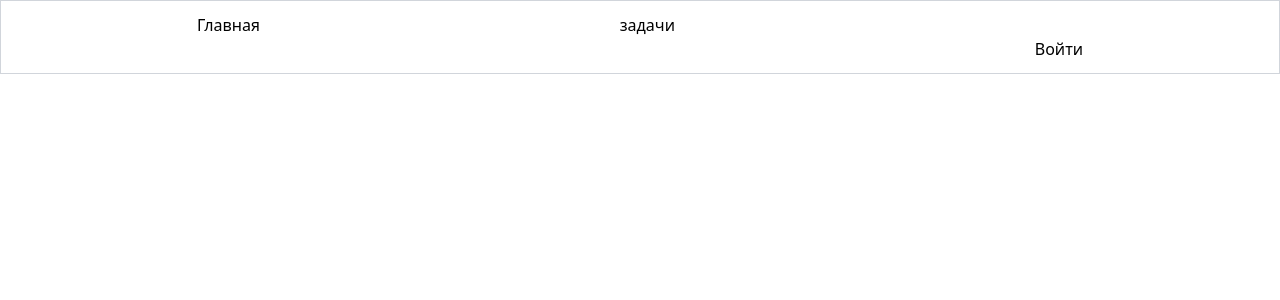
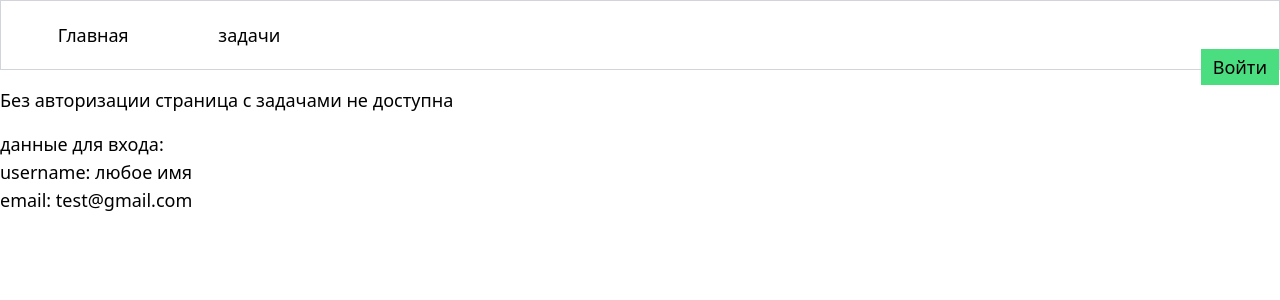
Before and after one commit to hjphopchop/next-auth, a Next.js app: page / in a window 1280 px wide. Shown: the top 300 px of the page. Built offline with nearby package versions, Linux system fonts and the light colour scheme; no server answers.

Commit message:
feat: added some styles && content

```diff
--- a/components/Layout.jsx
+++ b/components/Layout.jsx
@@ -1,9 +1,9 @@
-import Head from 'next/head';
-import Link from 'next/link';
-import React from 'react'
-import LoginBtn from './LoginBtn';
+import Head from "next/head";
+import Link from "next/link";
+import React from "react";
+import LoginBtn from "./LoginBtn";
 
-export default function Layout({children}) {
+export default function Layout({ children }) {
   return (
     <>
       <Head>
@@ -11,8 +11,8 @@ export default function Layout({children}) {
         <meta name="description" content="Generated by create next app" />
         <link rel="icon" href="/favicon.ico" />
       </Head>
-      <header>
-        <ul className="flex justify-around px-4 py-3 border border-gray-300 ">
+      <header className="relative text-lg border border-gray-300">
+        <ul className="flex justify-around w-1/3  items-center px-3 py-5  ">
           <li>
             <Link href="/">
               <a>Главная</a>
@@ -25,12 +25,12 @@ export default function Layout({children}) {
           </li>
           <li>
             <Link href="/">
-              <LoginBtn/>
+              <LoginBtn />
             </Link>
           </li>
         </ul>
       </header>
-      <main>{children}</main>
+      <main className="text-lg container mx-auto">{children}</main>
       <footer></footer>
     </>
   );
--- a/components/LoginBtn.jsx
+++ b/components/LoginBtn.jsx
@@ -5,15 +5,26 @@ export default function LoginBtn() {
   if (session) {
     return (
       <>
-        {session.user.name} <br />
-        <button onClick={() => signOut()}>Выйти</button>
+        <div className="">{session.user.name}</div>
+        <div className="">{session.user.email}</div>
+        <button
+          className="absolute right-0 bottom-50% bg-green-400 px-3 py-1"
+          onClick={() => signOut()}
+        >
+          Выйти
+        </button>
       </>
     );
   }
   return (
     <>
       <br />
-      <button onClick={() => signIn()}>Войти</button>
+      <button
+        className=" absolute right-0 bottom-50% bg-green-400 px-3 py-1"
+        onClick={() => signIn()}
+      >
+        Войти
+      </button>
     </>
   );
 }
--- a/pages/index.js
+++ b/pages/index.js
@@ -5,6 +5,10 @@ export default function Home() {
   return (
     <>
       <Layout>
+        <h1 className="py-4">Без авторизации страница с задачами не доступна</h1>
+        <p>данные для входа: <br/>
+         username: любое имя <br/>
+         email: test@gmail.com</p>
       </Layout>
     </>
   );
--- a/pages/todo.jsx
+++ b/pages/todo.jsx
@@ -8,17 +8,17 @@ export default function Todo({ todos }) {
   if (status === "unauthenticated") {
     return (
       <Layout>
-        <h1>Нет доступа</h1>
+        <h1 className="py-4">Нет доступа</h1>
       </Layout>
     );
   }
 
   return (
     <Layout>
-      <div>Список карточек</div>
-      <div>
+      <div className="py-4">Список карточек</div>
+      <div className="grid grid-cols-4 gap-4 my-4">
         {todos.map((item) => (
-          <div key={item.id}>
+          <div className="bg-green-200 px-4 py-4" key={item.id}>
             <Link href="/todo/[id]" as={`/todo/${item.id}`}>
               <a>{item.message}</a>
             </Link>
```
